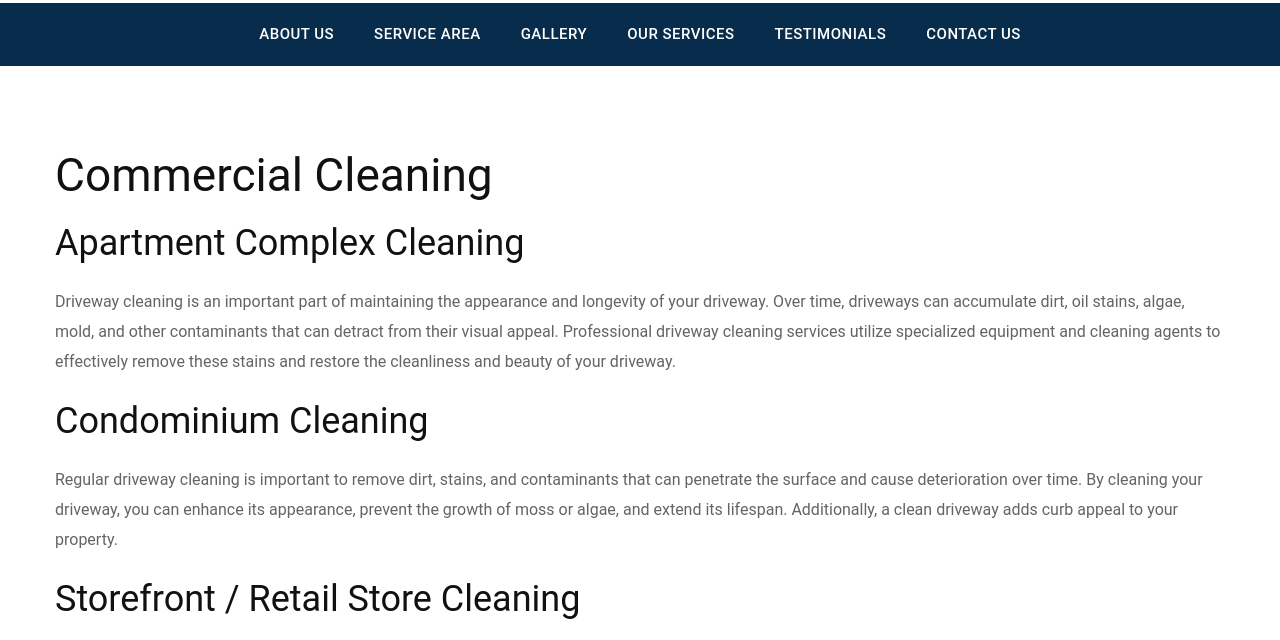
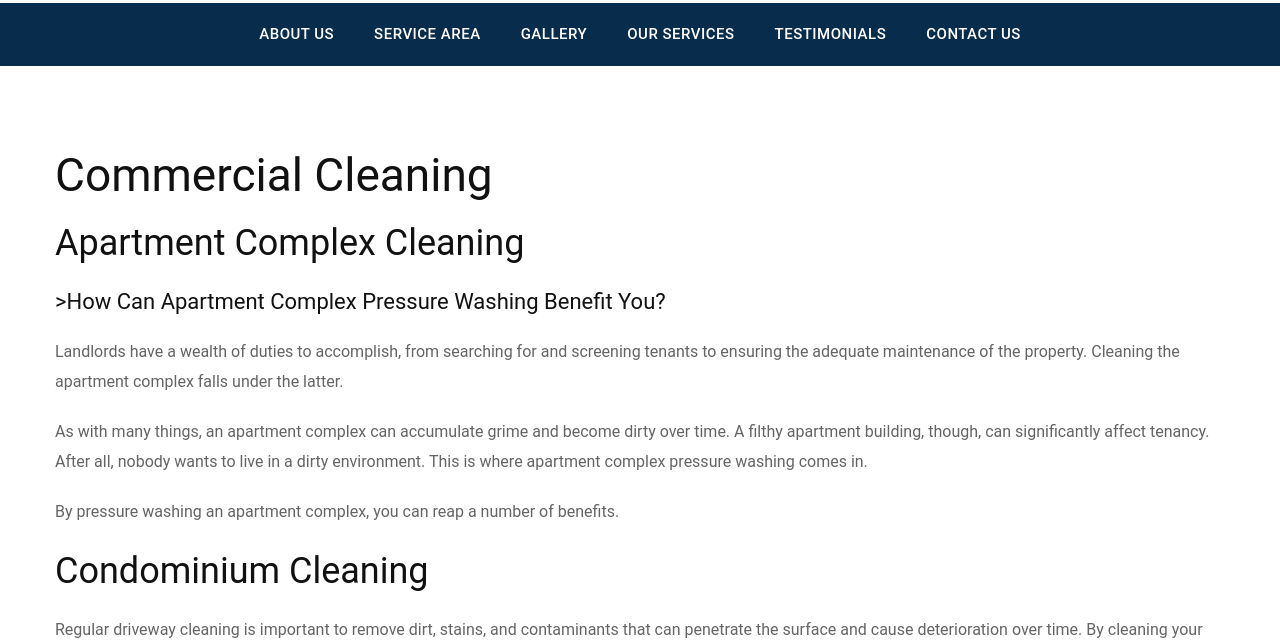
Before and after one commit to schraderweb/anchorprowash, an Eleventy site: page src/commercial-cleaning.html in a window 1280 px wide. Shown: the part 168-808 px from the top of the page. Built offline with nearby package versions, Linux system fonts and the light colour scheme; Eleventy itself is replaced by a stand-in of ours; files that its build step writes are made by us from their sources; a web font is replaced by a local one.

Commit message:
Add files via upload

```diff
--- a/src/commercial-cleaning.html
+++ b/src/commercial-cleaning.html
@@ -18,7 +18,13 @@ description:  Professional Commercial Cleaning Services In Traverse City Michiga
 
 <h2>Apartment Complex Cleaning</h2>
 
-<p>Driveway cleaning is an important part of maintaining the appearance and longevity of your driveway. Over time, driveways can accumulate dirt, oil stains, algae, mold, and other contaminants that can detract from their visual appeal. Professional driveway cleaning services utilize specialized equipment and cleaning agents to effectively remove these stains and restore the cleanliness and beauty of your driveway.
+<h3>>How Can Apartment Complex Pressure Washing Benefit You?</h3>
+
+<p>Landlords have a wealth of duties to accomplish, from searching for and screening tenants to ensuring the adequate maintenance of the property. Cleaning the apartment complex falls under the latter.</p>
+
+<p>As with many things, an apartment complex can accumulate grime and become dirty over time. A filthy apartment building, though, can significantly affect tenancy. After all, nobody wants to live in a dirty environment. This is where apartment complex pressure washing comes in.</p>
+
+<p>By pressure washing an apartment complex, you can reap a number of benefits.
 </p>
 
 <h2>Condominium Cleaning</h2>
```
